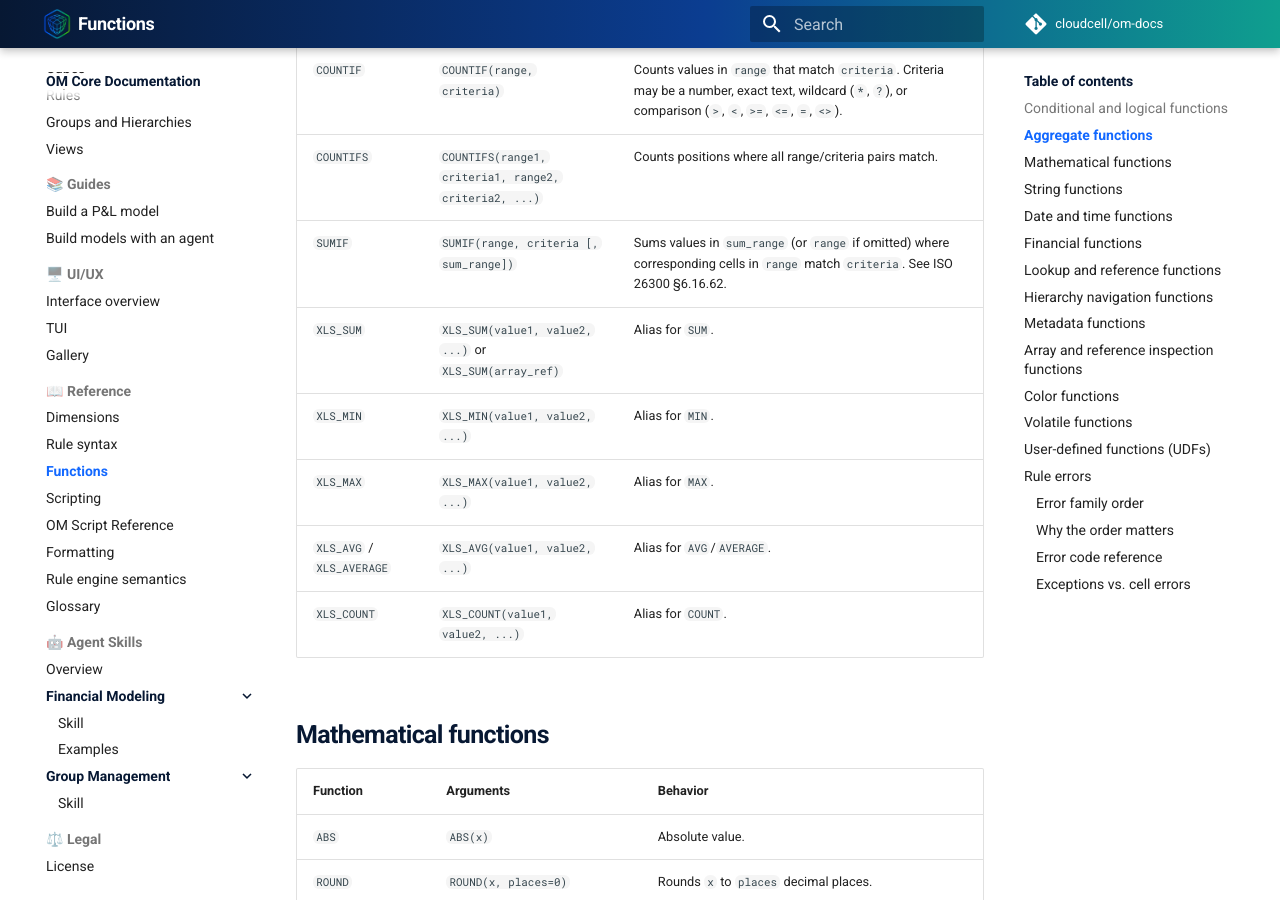
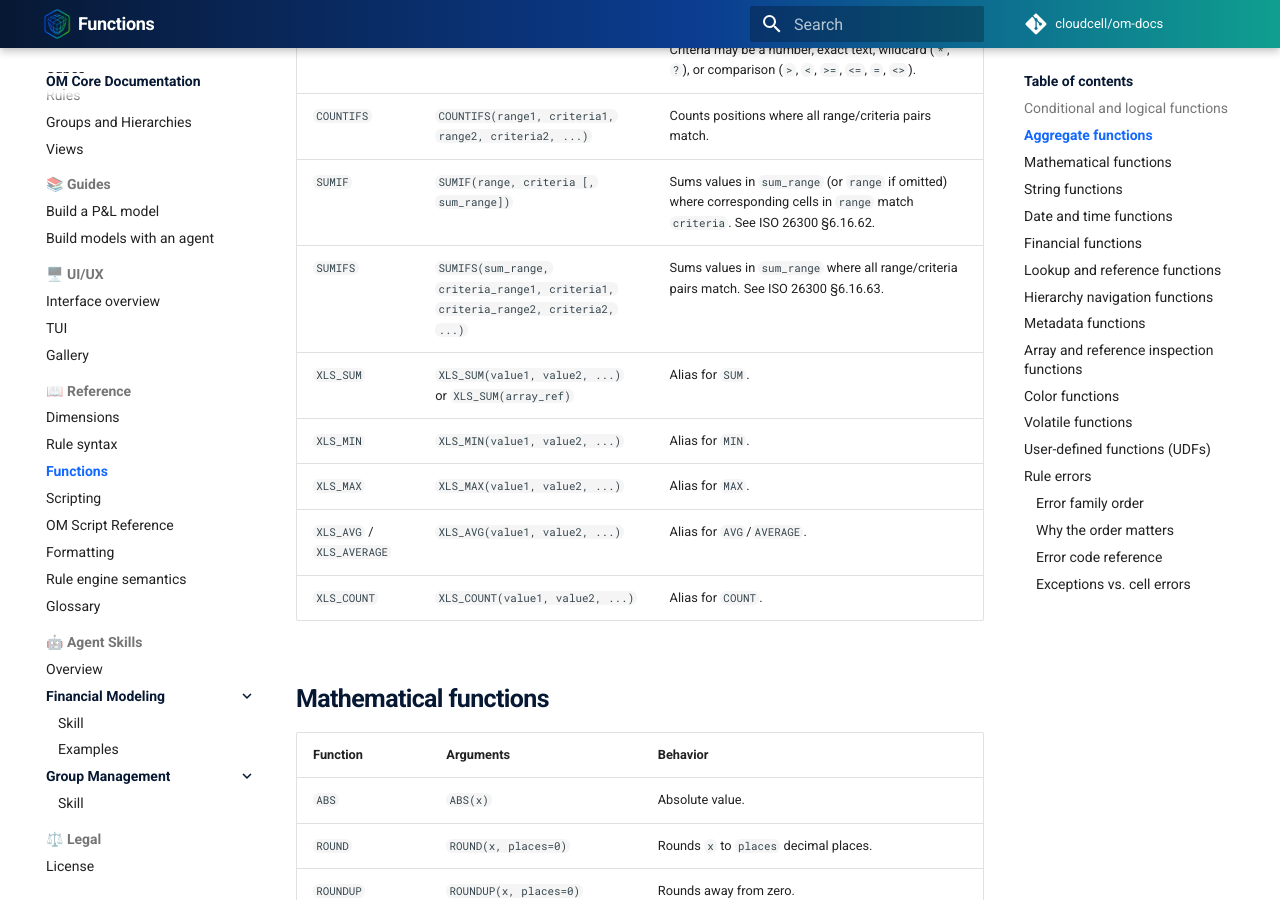
Before and after one commit to cloudcell/om-docs, an MkDocs documentation site: the page built from docs/reference/functions.md, in a window 1280 px wide and 900 px high, scrolled down 1748 px. Built offline with MkDocs 1.6.1 and Material for MkDocs 9.7.7, drawn with Linux system fonts in a browser that asks for light colours; comment, search, counter and statistics services are not loaded.

Commit message:
docs: add SUMIFS function to aggregate functions reference
Add SUMIFS function for conditional summation with multiple criteria. Include ISO 26300 specification reference.

```diff
--- a/docs/reference/functions.md
+++ b/docs/reference/functions.md
@@ -35,6 +35,7 @@ These functions accept either a single cube reference (e.g., `SUM(Dim.Item)`) or
 | `COUNTIF` | `COUNTIF(range, criteria)` | Counts values in `range` that match `criteria`. Criteria may be a number, exact text, wildcard (`*`, `?`), or comparison (`>`, `<`, `>=`, `<=`, `=`, `<>`). |
 | `COUNTIFS` | `COUNTIFS(range1, criteria1, range2, criteria2, ...)` | Counts positions where all range/criteria pairs match. |
 | `SUMIF` | `SUMIF(range, criteria [, sum_range])` | Sums values in `sum_range` (or `range` if omitted) where corresponding cells in `range` match `criteria`. See ISO 26300 §6.16.62. |
+| `SUMIFS` | `SUMIFS(sum_range, criteria_range1, criteria1, criteria_range2, criteria2, ...)` | Sums values in `sum_range` where all range/criteria pairs match. See ISO 26300 §6.16.63. |
 | `XLS_SUM` | `XLS_SUM(value1, value2, ...)` or `XLS_SUM(array_ref)` | Alias for `SUM`. |
 | `XLS_MIN` | `XLS_MIN(value1, value2, ...)` | Alias for `MIN`. |
 | `XLS_MAX` | `XLS_MAX(value1, value2, ...)` | Alias for `MAX`. |
```
